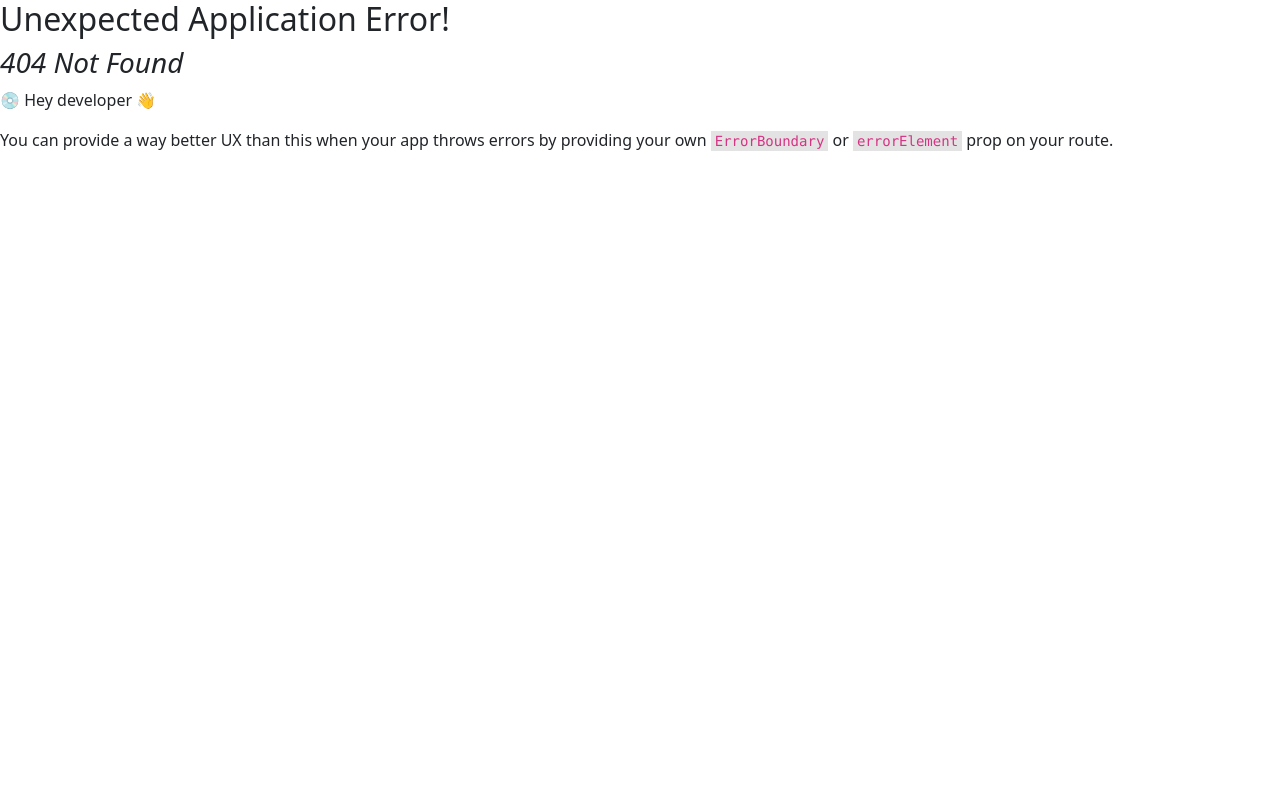
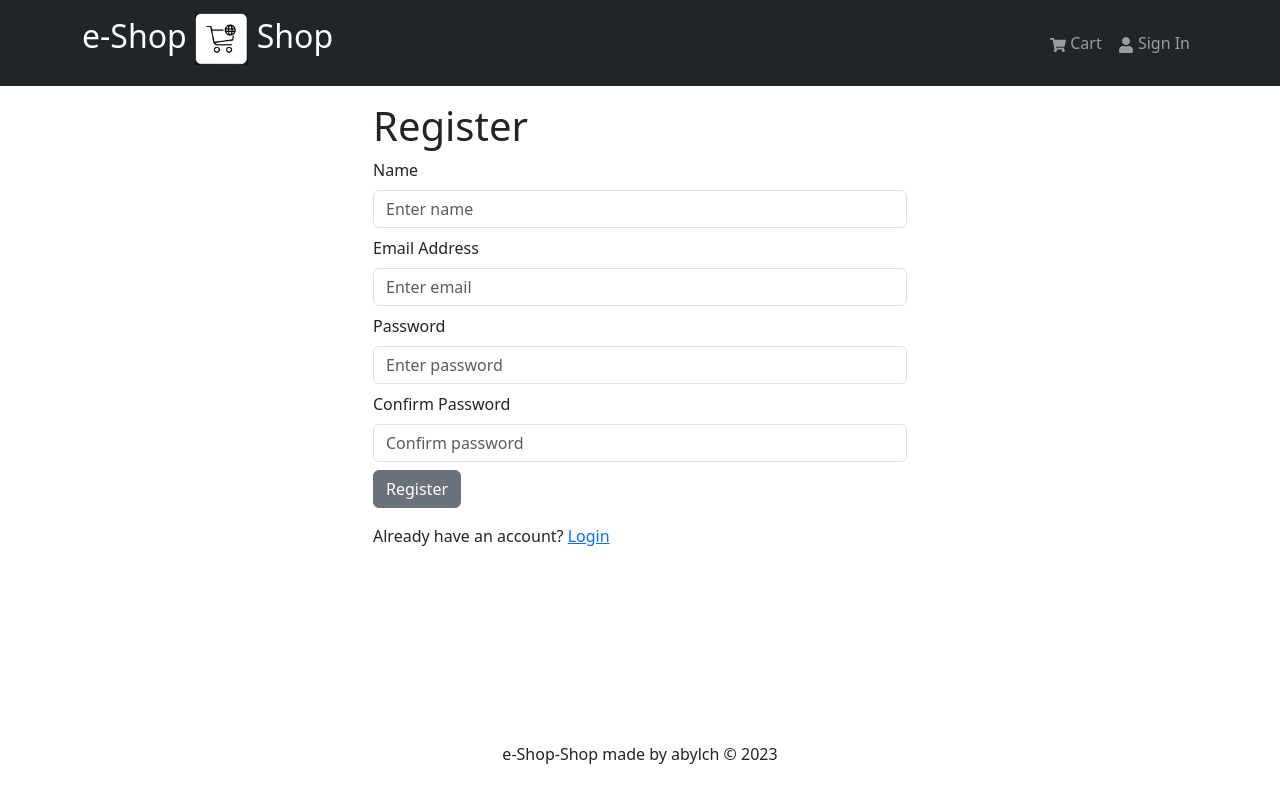
Before and after one commit to abylch/e-commerce-mern-redux-v1, a React (Create React App) app in the folder frontend/: page /register in a window 1280 px wide. Before the commit this address had no page. Built offline with nearby package versions, Linux system fonts and the light colour scheme.

Commit message:
logout and registration

```diff
--- a/frontend/src/components/Header.jsx
+++ b/frontend/src/components/Header.jsx
@@ -3,7 +3,10 @@
 import { FaShoppingCart, FaUser } from 'react-icons/fa';
 import logo from '../assets/e-shop-logo.PNG';
 import { LinkContainer } from 'react-router-bootstrap';
-import { useSelector } from 'react-redux';
+import { useSelector, useDispatch } from 'react-redux';
+import { useNavigate } from 'react-router-dom';
+import { useLogoutMutation } from '../slices/userApiSlice';
+import { logout } from '../slices/authSlice';
 
 const Header = () => {
     // slect the cart items state
@@ -12,9 +15,23 @@
 
     const { userInfo } = useSelector((state) => state.auth);
 
-    const logoutHandler = () => {
-    console.log('logout');
-    };
+    // const logoutHandler = () => {
+    // console.log('logout');
+
+    const dispatch = useDispatch();
+  const navigate = useNavigate();
+
+  const [logoutApiCall] = useLogoutMutation();
+
+  const logoutHandler = async () => {
+    try {
+      await logoutApiCall().unwrap();
+      dispatch(logout());
+      navigate('/login');
+    } catch (err) {
+      console.error(err);
+    }
+};
 
   return (
     <header>
@@ -61,7 +78,7 @@
                 </Container>
                 </Navbar>
     </header>
-  )
-}
+  );
+};
 
-export default Header
+export default Header;
--- a/frontend/src/index.js
+++ b/frontend/src/index.js
@@ -18,6 +18,7 @@
 import store from './store';
 import CartScreen from './screens/CartScreen';
 import LoginScreen from './screens/LoginScreen';
+import RegisterScreen from './screens/RegisterScreen';
 
 // creates routes from elements
 const router = createBrowserRouter(
@@ -28,6 +29,7 @@
       <Route path="/product/:id" element={<ProductScreen />} />
       <Route path='/cart' element={<CartScreen />} />
       <Route path='/login' element={<LoginScreen />} />
+      <Route path='/register' element={<RegisterScreen />} />
     </Route>
      ) );
 
--- /dev/null
+++ b/frontend/src/screens/RegisterScreen.jsx
@@ -0,0 +1,113 @@
+import { useState, useEffect } from 'react';
+import { Link, useLocation, useNavigate } from 'react-router-dom';
+import { Form, Button, Row, Col } from 'react-bootstrap';
+import { useDispatch, useSelector } from 'react-redux';
+import Loader from '../components/Loader';
+import FormContainer from '../components/FormContainer';
+
+import { useRegisterMutation } from '../slices/userApiSlice';
+import { setCredentials } from '../slices/authSlice';
+import { toast } from 'react-toastify';
+
+const RegisterScreen = () => {
+  const [name, setName] = useState('');
+  const [email, setEmail] = useState('');
+  const [password, setPassword] = useState('');
+  const [confirmPassword, setConfirmPassword] = useState('');
+
+  const dispatch = useDispatch();
+  const navigate = useNavigate();
+
+  const [register, { isLoading }] = useRegisterMutation();
+
+  const { userInfo } = useSelector((state) => state.auth);
+
+  const { search } = useLocation();
+  const sp = new URLSearchParams(search);
+  const redirect = sp.get('redirect') || '/';
+
+  useEffect(() => {
+    if (userInfo) {
+      navigate(redirect);
+    }
+  }, [navigate, redirect, userInfo]);
+
+  const submitHandler = async (e) => {
+    e.preventDefault();
+
+    if (password !== confirmPassword) {
+      toast.error('Passwords do not match');
+    } else {
+      try {
+        const res = await register({ name, email, password }).unwrap();
+        dispatch(setCredentials({ ...res }));
+        navigate(redirect);
+      } catch (err) {
+        toast.error(err?.data?.message || err.error);
+      }
+    }
+  };
+
+  return (
+    <FormContainer>
+      <h1>Register</h1>
+      <Form onSubmit={submitHandler}>
+        <Form.Group className='my-2' controlId='name'>
+          <Form.Label>Name</Form.Label>
+          <Form.Control
+            type='name'
+            placeholder='Enter name'
+            value={name}
+            onChange={(e) => setName(e.target.value)}
+          ></Form.Control>
+        </Form.Group>
+
+        <Form.Group className='my-2' controlId='email'>
+          <Form.Label>Email Address</Form.Label>
+          <Form.Control
+            type='email'
+            placeholder='Enter email'
+            value={email}
+            onChange={(e) => setEmail(e.target.value)}
+          ></Form.Control>
+        </Form.Group>
+
+        <Form.Group className='my-2' controlId='password'>
+          <Form.Label>Password</Form.Label>
+          <Form.Control
+            type='password'
+            placeholder='Enter password'
+            value={password}
+            onChange={(e) => setPassword(e.target.value)}
+          ></Form.Control>
+        </Form.Group>
+        <Form.Group className='my-2' controlId='confirmPassword'>
+          <Form.Label>Confirm Password</Form.Label>
+          <Form.Control
+            type='password'
+            placeholder='Confirm password'
+            value={confirmPassword}
+            onChange={(e) => setConfirmPassword(e.target.value)}
+          ></Form.Control>
+        </Form.Group>
+
+        <Button disabled={isLoading} type='submit' variant='primary'>
+          Register
+        </Button>
+
+        {isLoading && <Loader />}
+      </Form>
+
+      <Row className='py-3'>
+        <Col>
+          Already have an account?{' '}
+          <Link to={redirect ? `/login?redirect=${redirect}` : '/login'}>
+            Login
+          </Link>
+        </Col>
+      </Row>
+    </FormContainer>
+  );
+};
+
+export default RegisterScreen;
--- a/frontend/src/slices/authSlice.js
+++ b/frontend/src/slices/authSlice.js
@@ -19,10 +19,14 @@
     //   state.userInfo = null;
     //   localStorage.removeItem('userInfo');
     // },
+    logout: (state, action) => {
+      state.userInfo = null;
+      localStorage.removeItem('userInfo');
+    },
   },
 });
 
-//export const { setCredentials, logout } = authSlice.actions;
-export const { setCredentials } = authSlice.actions;
+export const { setCredentials, logout } = authSlice.actions;
+//export const { setCredentials } = authSlice.actions;
 
 export default authSlice.reducer;
--- a/frontend/src/slices/userApiSlice.js
+++ b/frontend/src/slices/userApiSlice.js
@@ -10,7 +10,21 @@
         body: data,
       }),
     }),
+    register: builder.mutation({
+      query: (data) => ({
+        url: `${USERS_URL}`,
+        method: 'POST',
+        body: data,
+      }),
+    }),
+    // logout: builder.mutation({ logout post to server
+    logout: builder.mutation({
+      query: () => ({
+        url: `${USERS_URL}/logout`,
+        method: 'POST',
+      }),
+    }),
   }),
 });
 
-export const { useLoginMutation } = userApiSlice;
+export const { useLoginMutation, useLogoutMutation, useRegisterMutation } = userApiSlice;
```
